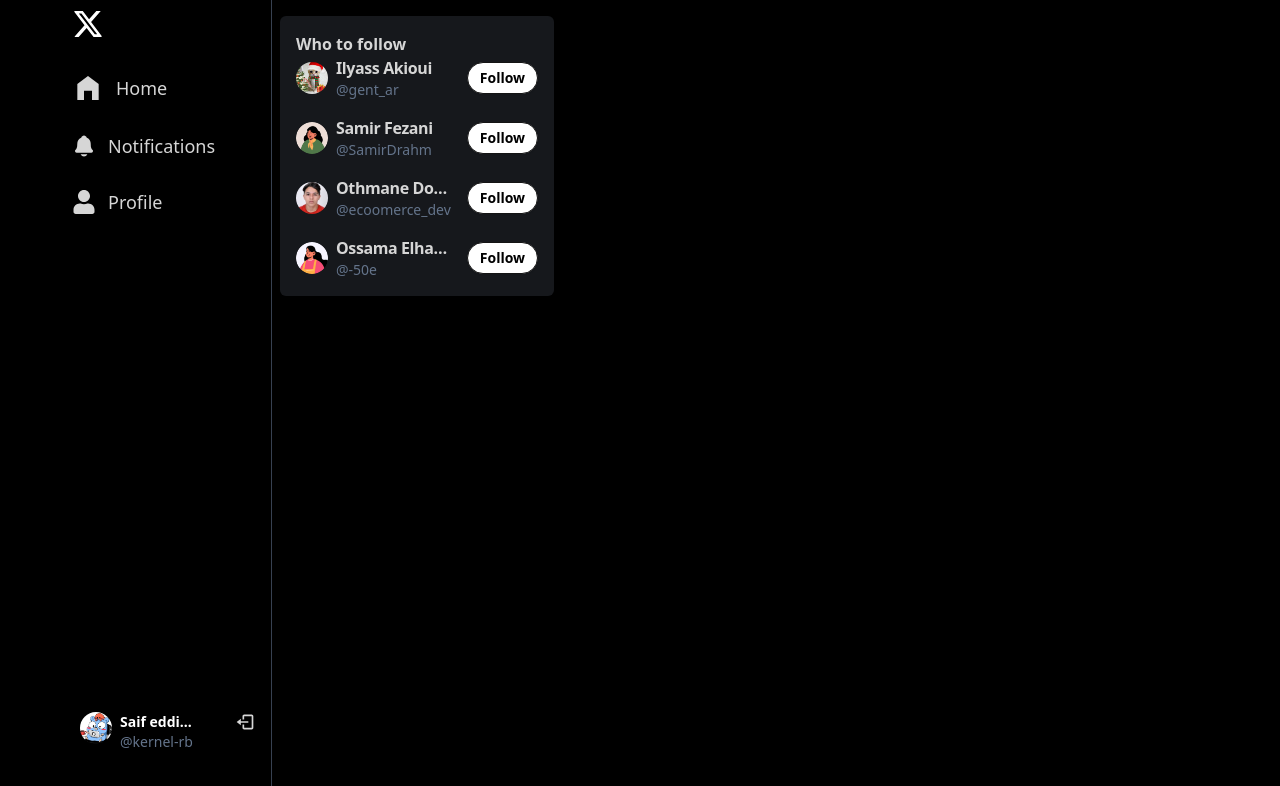
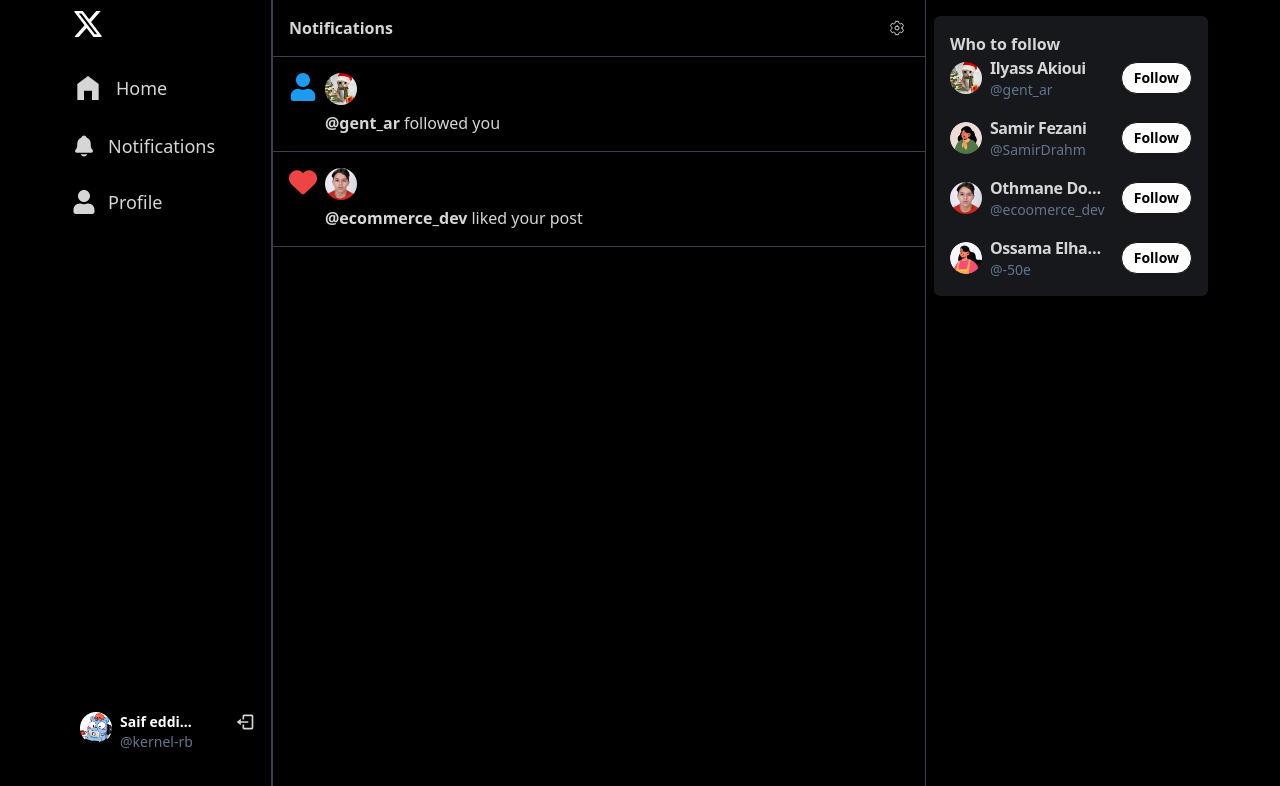
Before and after one commit to Kernel-rb/TalkFlow, a React (Vite) app in the folder frontend/: page /notifications in a window 1280 px wide. Shown: the top 786 px of the page. Built offline with nearby package versions, Linux system fonts and the light colour scheme.

Commit message:
feat: Add NotificationPage component to App.jsx for displaying notifications

```diff
--- a/frontend/src/App.jsx
+++ b/frontend/src/App.jsx
@@ -4,6 +4,8 @@ import SignUpPage from './pages/auth/signup/SignUpPage';
 import LoginPage from './pages/auth/login/LoginPage';
 import Sidebar from './components/common/Sidebar';
 import RightPanel from './components/common/RightPanel';
+import NotificationPage from './pages/notification/NotificationPage';
+
 
 function App() {
   return (
@@ -14,6 +16,7 @@ function App() {
           <Route path="/" element={<HomePage />} />
           <Route path="/signup" element={<SignUpPage />} />
           <Route path="/login" element={<LoginPage />} />
+          <Route path="/notifications" element={<NotificationPage />} />
         </Routes>
         <RightPanel />
       </div>
--- /dev/null
+++ b/frontend/src/components/common/LoadingSpinner.jsx
@@ -0,0 +1,6 @@
+const LoadingSpinner = ({ size = "md" }) => {
+  const sizeClass = `loading-${size}`;
+
+  return <span className={`loading loading-spinner ${sizeClass}`} />;
+};
+export default LoadingSpinner;
--- /dev/null
+++ b/frontend/src/pages/notification/NotificationPage.jsx
@@ -0,0 +1,98 @@
+import { Link } from "react-router-dom";
+import LoadingSpinner from "../../components/common/LoadingSpinner";
+
+import { IoSettingsOutline } from "react-icons/io5";
+import { FaUser } from "react-icons/fa";
+import { FaHeart } from "react-icons/fa6";
+
+const NotificationPage = () => {
+  const isLoading = false;
+  const notifications = [
+    {
+      _id: "1",
+      from: {
+        _id: "1",
+        username: "gent_ar",
+        profileImg: "/avatars/gent_ar.jpg",
+      },
+      type: "follow",
+    },
+    {
+      _id: "2",
+      from: {
+        _id: "2",
+        username: "ecommerce_dev",
+        profileImg: "/avatars/othmane.png",
+      },
+      type: "like",
+    },
+  ];
+
+  const deleteNotifications = () => {
+    alert("All notifications deleted");
+  };
+
+  return (
+    <>
+      <div className="flex-[4_4_0] border-l border-r border-gray-700 min-h-screen">
+        <div className="flex justify-between items-center p-4 border-b border-gray-700">
+          <p className="font-bold">Notifications</p>
+          <div className="dropdown ">
+            <div tabIndex={0} role="button" className="m-1">
+              <IoSettingsOutline className="w-4" />
+            </div>
+            <ul
+              tabIndex={0}
+              className="dropdown-content z-[1] menu p-2 shadow bg-base-100 rounded-box w-52"
+            >
+              <li>
+                <a onClick={deleteNotifications}>Delete all notifications</a>
+              </li>
+            </ul>
+          </div>
+        </div>
+        {isLoading && (
+          <div className="flex justify-center h-full items-center">
+            <LoadingSpinner size="lg" />
+          </div>
+        )}
+        {notifications?.length === 0 && (
+          <div className="text-center p-4 font-bold">No notifications 🤔</div>
+        )}
+        {notifications?.map((notification) => (
+          <div className="border-b border-gray-700" key={notification._id}>
+            <div className="flex gap-2 p-4">
+              {notification.type === "follow" && (
+                <FaUser className="w-7 h-7 text-primary" />
+              )}
+              {notification.type === "like" && (
+                <FaHeart className="w-7 h-7 text-red-500" />
+              )}
+              <Link to={`/profile/${notification.from.username}`}>
+                <div className="avatar">
+                  <div className="w-8 rounded-full">
+                    <img
+                      src={
+                        notification.from.profileImg ||
+                        "/avatar-placeholder.png"
+                      }
+                    />
+                  </div>
+                </div>
+                <div className="flex gap-1">
+                  <span className="font-bold">
+                    @{notification.from.username}
+                  </span>{" "}
+                  {notification.type === "follow"
+                    ? "followed you"
+                    : "liked your post"}
+                </div>
+              </Link>
+            </div>
+          </div>
+        ))}
+      </div>
+    </>
+  );
+};
+export default NotificationPage;
```
